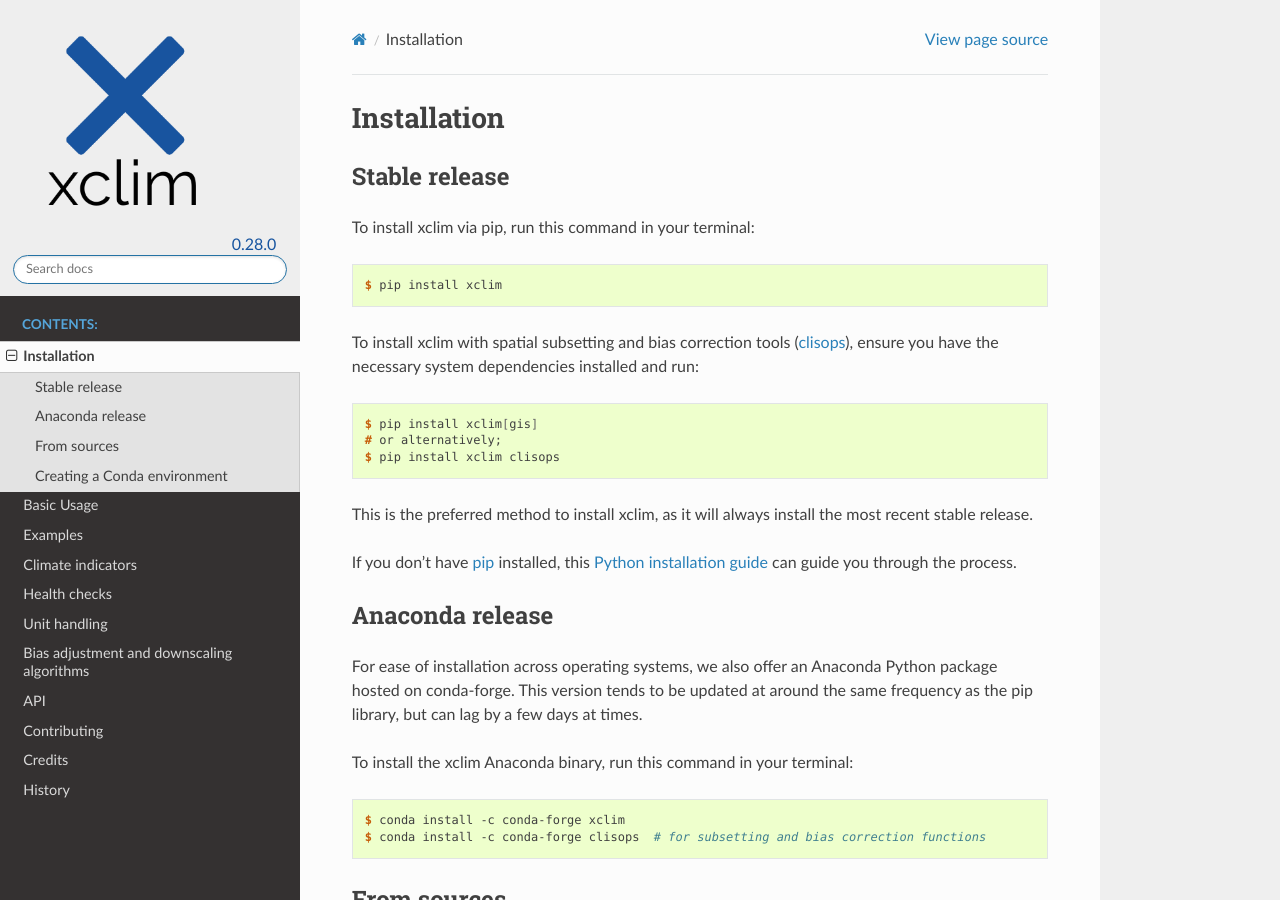
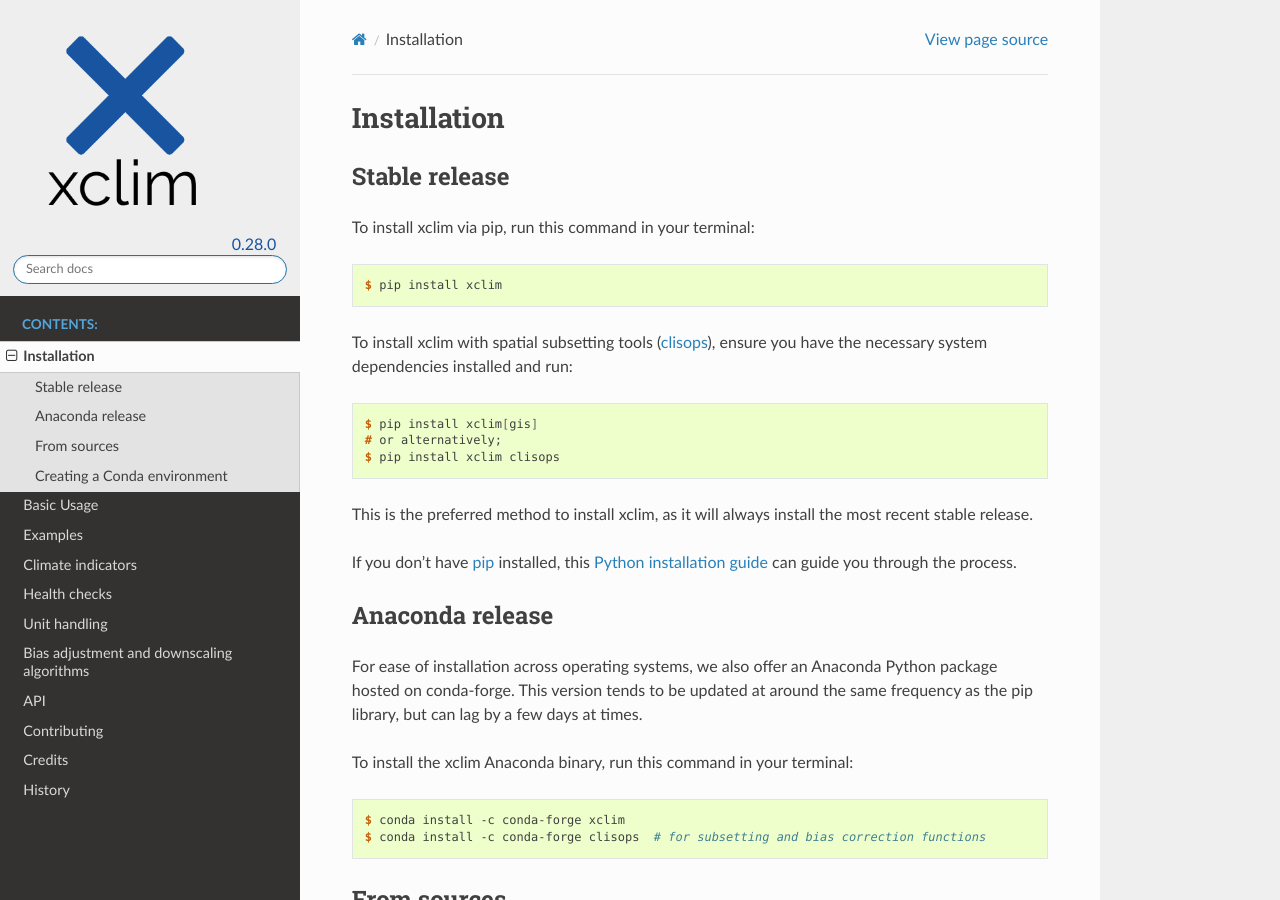
Before and after one commit to Ouranosinc/xclim, a Sphinx documentation site: the page built from docs/installation.rst, in a window 1280 px wide and 900 px high. Built offline with Sphinx 7.4.7 and the Read the Docs theme 2.0.0, drawn with Linux system fonts in a browser that asks for light colours; the version number is read from the project's files by our own code.

Commit message:
Address comments about clisops

```diff
--- a/docs/installation.rst
+++ b/docs/installation.rst
@@ -12,7 +12,7 @@ To install xclim via pip, run this command in your terminal:
 
     $ pip install xclim
 
-To install xclim with spatial subsetting and bias correction tools (`clisops`_), ensure you have the necessary system dependencies installed and run:
+To install xclim with spatial subsetting tools (`clisops`_), ensure you have the necessary system dependencies installed and run:
 
 .. code-block:: console
 
```
